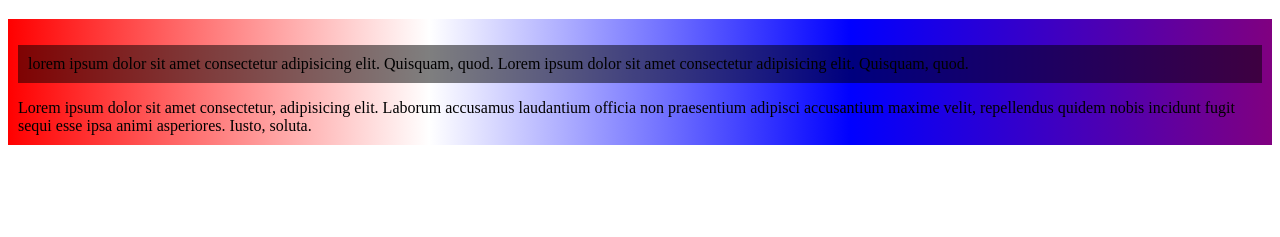
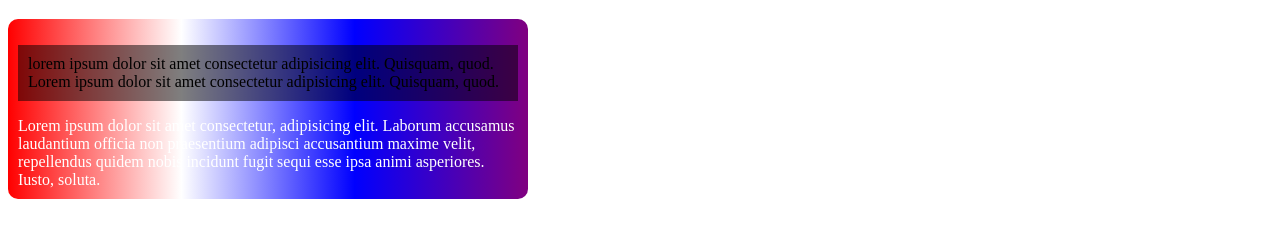
Before and after one commit to huseyinkarakullukcu52/10.Hafta, a plain HTML site: page renkler.html in a window 1280 px wide. Shown: the part 81-318 px from the top of the page. Drawn offline with Linux system fonts and the light colour scheme.

Commit message:
linear-gradient

```diff
--- a/renkler.html
+++ b/renkler.html
@@ -21,9 +21,16 @@
         div{
             background:linear-gradient(to right, red,white,blue,purple);
             padding: 10px;
+            border-radius: 10px;
+            width: 500px;
+            color: white;
         }
         div:hover{
-
+            width: 1000px;
+            cursor: pointer;
+            transition-property: width;
+            transition-duration: 1s;
+            transition-timing-function: ease-in-out;
         }
     </style>
 </head>
```
